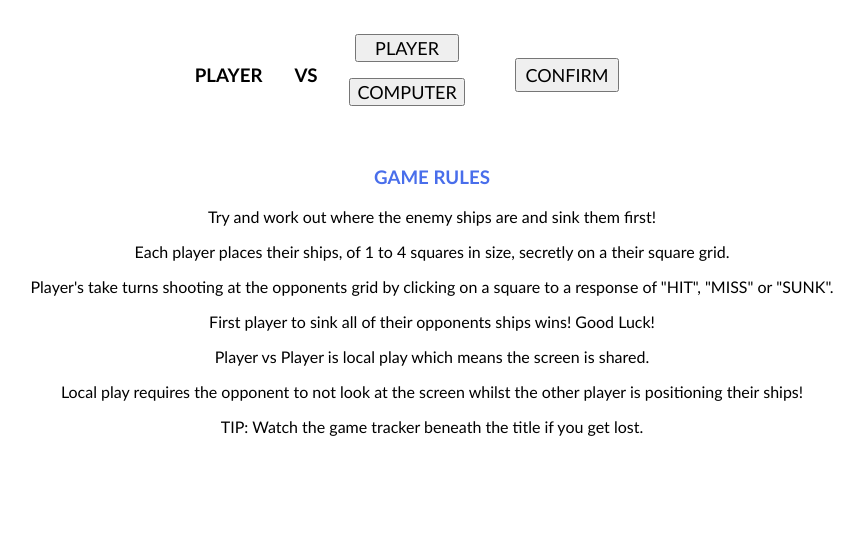
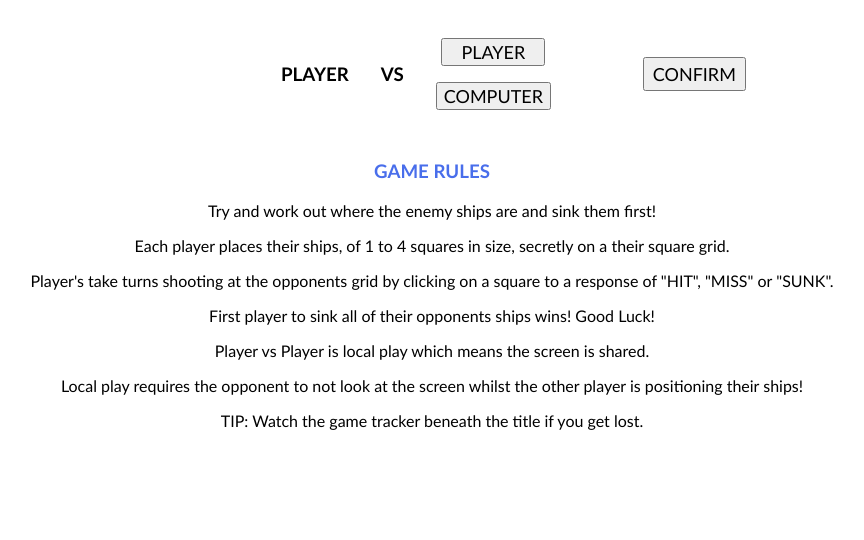
Before and after one commit to kiffoh/battleships, a website built with webpack: page src/index.html in a window 1280 px wide. Shown: the part 260-800 px from the top of the page, without its empty margins (208-1072 px from the left). Built offline with nearby package versions, Linux system fonts and the light colour scheme.

Commit message:
Rearraged player-selection and moniker divs
Allows the player and moniker selection to be more central by removing the confirm btn's from the position flow

```diff
--- a/src/styles.css
+++ b/src/styles.css
@@ -136,6 +136,7 @@ h1.title, .winner-confirmation {
     width: 100%;
     flex: 5;
     align-items: center;
+    position: relative;
 }
 
 .player-selection-enter {
@@ -184,7 +185,7 @@ h1.title, .winner-confirmation {
     display: flex;
     gap: 1em;
     flex-direction: column;
-    min-height: 82px;
+    justify-content: center;
 }
 
 .player-2-btn-container, .computer-btn-container {
@@ -210,18 +211,27 @@ h1.title, .winner-confirmation {
     font-size: large;
 }
 
+.confirm-player-or-computer-btn-container {
+    position: absolute;
+    left: 65%;
+    top: 1%;
+}
+
 .confirm-player-or-computer-btn {
     margin: 18.72px;
 }
 
 .moniker-selection {
     display: none;
+    min-height: 70px;
 }
 
 .moniker-btns-container {
     display: grid;
     gap: 1em;
     justify-items: center;
+    position: absolute;
+    left: 70%;
 }
 
 .back-btn {
```
